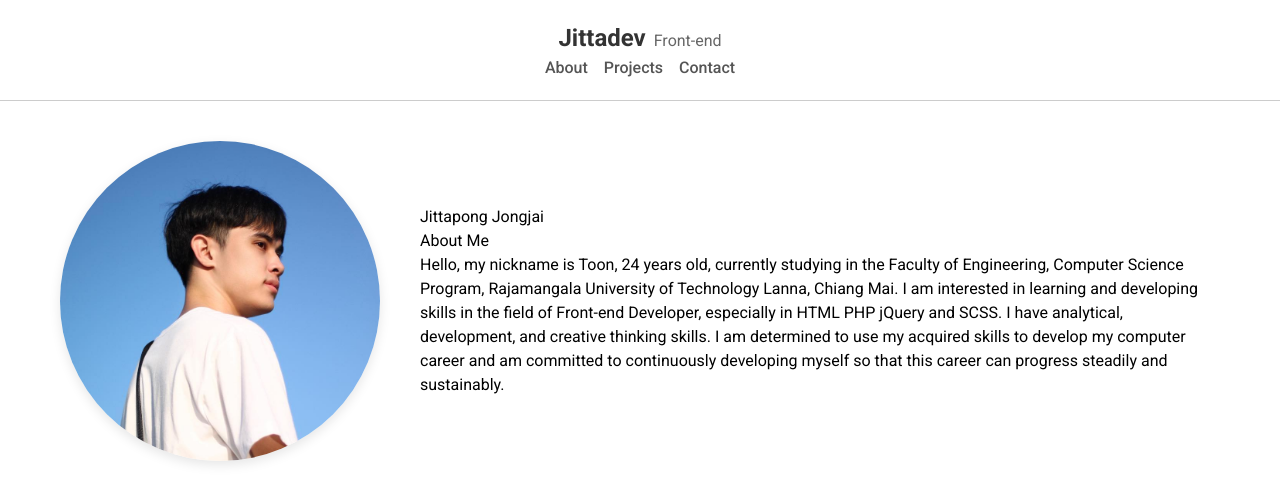
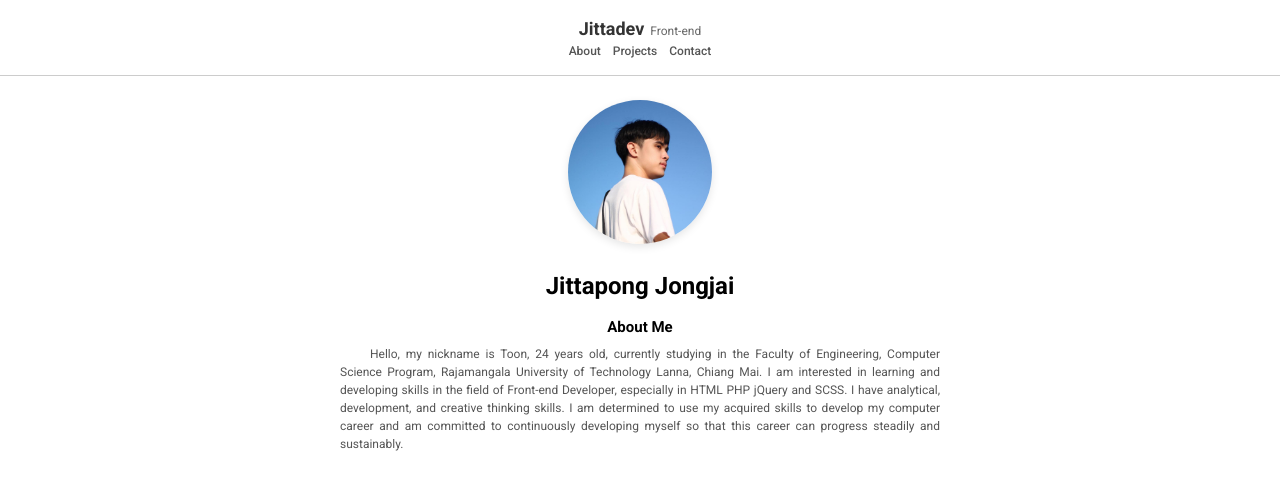
Before and after one commit to Jittapongj/Portfolio, a React (Vite) app: page / in a window 1280 px wide. Shown: the top 504 px of the page. Built offline with nearby package versions, Linux system fonts and the light colour scheme.

Commit message:
update: justify homepage

```diff
--- a/src/index.css
+++ b/src/index.css
@@ -2,7 +2,7 @@
 @import "tailwindcss";
 
 html{
-  font-size: 16px;
+  font-size: 12px;
 }
 
 body {
--- a/src/pages/home.jsx
+++ b/src/pages/home.jsx
@@ -3,13 +3,13 @@ import '../styles/home.scss'
 
 function Home() {
     return (
-        <section id="homepage" className="flex justify-center items-center gap-8">
+        <section id="homepage" className="flex flex-col justify-center items-center gap-8">
             <div className="profile overflow-hidden ">
                 <img src={profileImg} alt="Profile" className="profile-image" />
             </div>
             <div class="content-info">
-                <h1>Jittapong Jongjai</h1>
-                <h3>About Me</h3>
+                <h1 className='flex justify-center mb-4'>Jittapong Jongjai</h1>
+                <h3 className='flex justify-center'>About Me</h3>
                 <p>Hello, my nickname is Toon, 24 years old, currently studying in the Faculty of Engineering, Computer
                     Science Program, Rajamangala University of Technology Lanna, Chiang Mai. I am interested in learning and
                     developing skills in the field of Front-end Developer, especially in HTML PHP jQuery and SCSS. I have
--- a/src/styles/home.scss
+++ b/src/styles/home.scss
@@ -1,10 +1,10 @@
 #homepage {
-    padding: 2.5rem 3.75rem;
-    gap: 2.5rem;
+    padding: 2rem;
+    gap: 2rem;
 
     .profile {
         border-radius: 50%;
-        width: 20rem;
+        width: 12rem;
         height: auto;
         box-shadow: 0 0.25rem 0.75rem rgba(0, 0, 0, 0.1);
         flex-shrink: 0;
@@ -14,4 +14,26 @@
             height: 100%;
         }
     }
+
+    .content-info {
+        max-width: 600px;
+        text-align: justify;
+        h1 {
+            font-size: 2rem;
+            font-weight: 700;
+        }
+
+        h3 {
+            font-size: 1.25rem;
+            font-weight: 600;
+            margin-bottom: 0.5rem;
+        }
+
+        p {
+            font-size: 1rem;
+            line-height: 1.5;
+            text-indent: 30px;
+            color: #555;
+        }
+    }
 }
```
